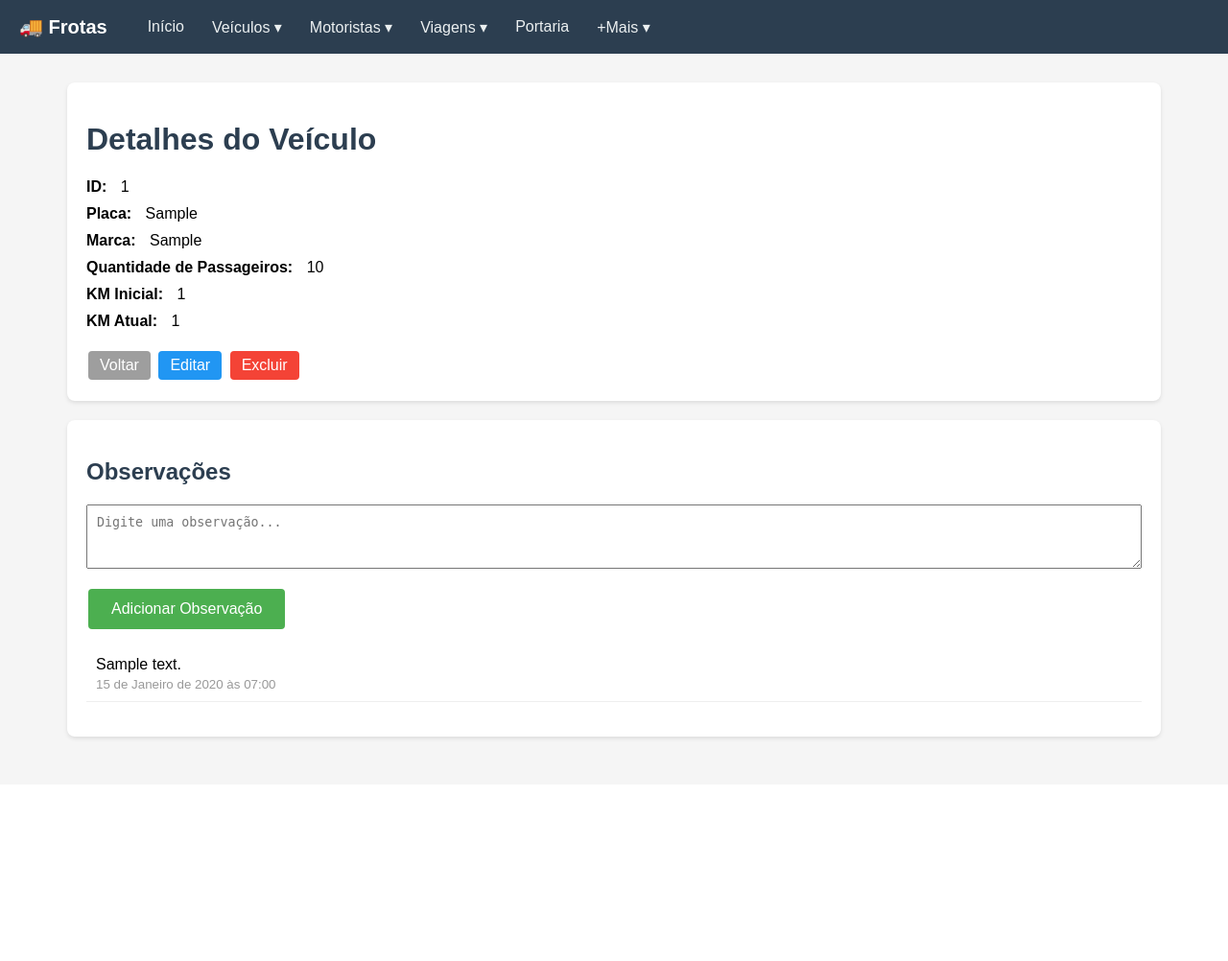
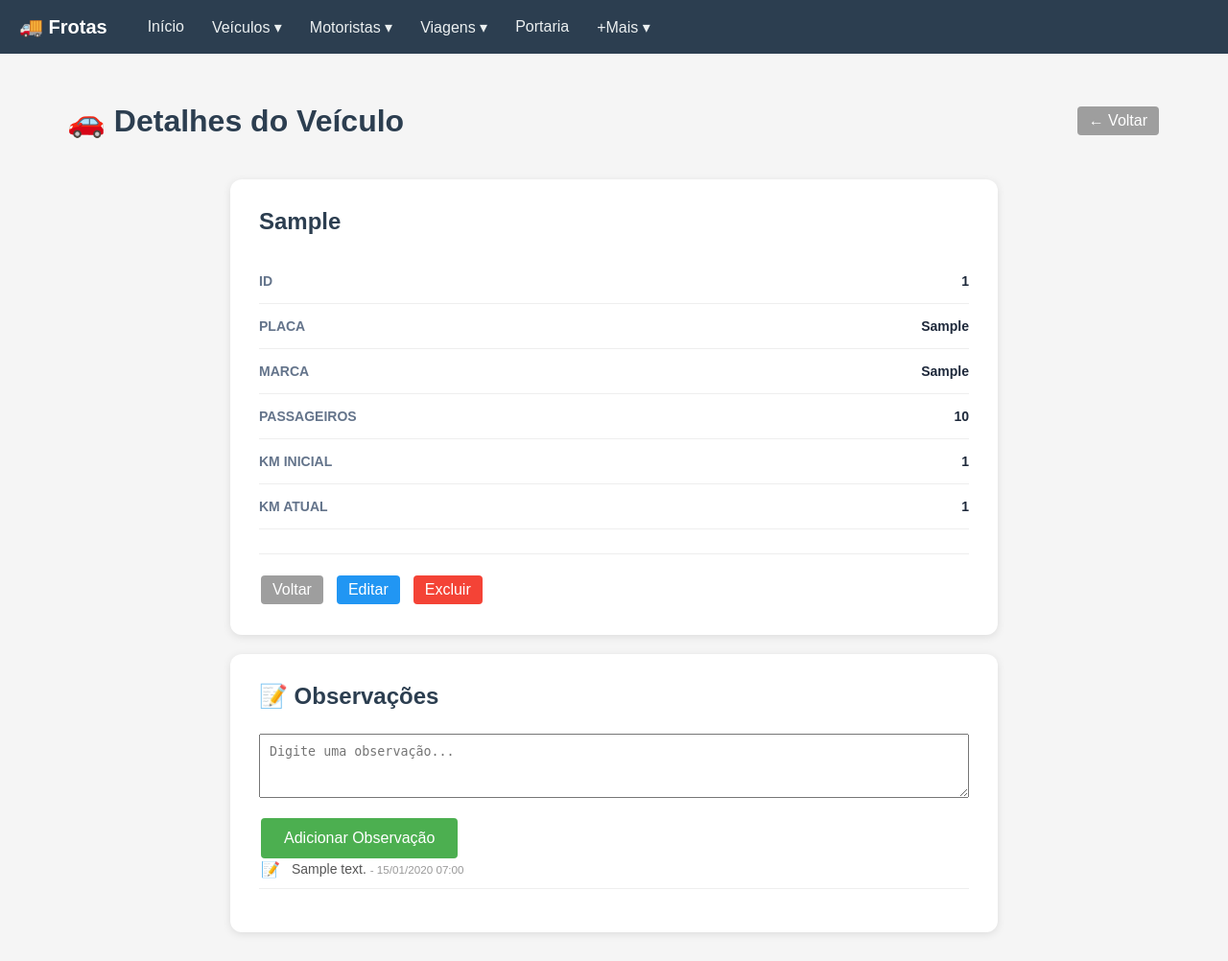
Before and after one commit to aliastrackingna/frotas, a Django app: page /veiculos/1/ in a window 1280 px wide. Shown: the whole page at 96% size. Before the commit the page ends 773 px from the top, so only its background shows below. Run offline with Django 5.2, Linux system fonts and the light colour scheme; tables that the repository leaves empty hold one stand-in row (values such as "Sample post").

Commit message:
Refactor vehicle templates to use card-based layout

```diff
--- a/vehicles/templates/vehicles/veiculo_detail.html
+++ b/vehicles/templates/vehicles/veiculo_detail.html
@@ -3,27 +3,53 @@
 {% block title %}Detalhes do Veículo - Frotas{% endblock %}
 
 {% block content %}
-<div class="card">
-    <h1>Detalhes do Veículo</h1>
+<div class="header">
+    <h1>🚗 Detalhes do Veículo</h1>
+    <a href="{% url 'veiculo_list' %}" class="btn btn-back">← Voltar</a>
+</div>
 
-    <div class="detail">
-        <p><label>ID:</label> {{ veiculo.id_veiculo }}</p>
-        <p><label>Placa:</label> {{ veiculo.placa }}</p>
-        <p><label>Marca:</label> {{ veiculo.marca }}</p>
-        <p><label>Quantidade de Passageiros:</label> {{ veiculo.quantidade_passageiros }}</p>
-        <p><label>KM Inicial:</label> {{ veiculo.km_inicial }}</p>
-        <p><label>KM Atual:</label> {{ veiculo.kms_atual }}</p>
+<div class="detail-card">
+    <h1>{{ veiculo.placa }}</h1>
+
+    <div class="detail-row">
+        <span class="detail-label">ID</span>
+        <span class="detail-value">{{ veiculo.id_veiculo }}</span>
     </div>
 
-    <div class="margin-top">
+    <div class="detail-row">
+        <span class="detail-label">Placa</span>
+        <span class="detail-value">{{ veiculo.placa }}</span>
+    </div>
+
+    <div class="detail-row">
+        <span class="detail-label">Marca</span>
+        <span class="detail-value">{{ veiculo.marca }}</span>
+    </div>
+
+    <div class="detail-row">
+        <span class="detail-label">Passageiros</span>
+        <span class="detail-value">{{ veiculo.quantidade_passageiros }}</span>
+    </div>
+
+    <div class="detail-row">
+        <span class="detail-label">KM Inicial</span>
+        <span class="detail-value">{{ veiculo.km_inicial|floatformat:"0" }}</span>
+    </div>
+
+    <div class="detail-row">
+        <span class="detail-label">KM Atual</span>
+        <span class="detail-value">{{ veiculo.kms_atual|floatformat:"0" }}</span>
+    </div>
+
+    <div class="detail-actions">
         <a href="{% url 'veiculo_list' %}" class="btn btn-back">Voltar</a>
         <a href="{% url 'veiculo_update' veiculo.id_veiculo %}" class="btn btn-edit">Editar</a>
         <a href="{% url 'veiculo_delete' veiculo.id_veiculo %}" class="btn btn-delete">Excluir</a>
     </div>
 </div>
 
-<div class="card">
-    <h2>Observações</h2>
+<div class="detail-card" style="margin-top: 20px;">
+    <h1>📝 Observações</h1>
 
     <form method="post" action="{% url 'observacao_create' veiculo.id_veiculo %}" class="form-margin-bottom">
         {% csrf_token %}
@@ -33,13 +59,16 @@
         <button type="submit" class="btn btn-primary">Adicionar Observação</button>
     </form>
 
-    <ul>
+    <div class="item-body">
         {% for obs in veiculo.observacoes.all %}
-        <li class="detail-item">{{ obs.texto }} <br><small>{{ obs.data_criacao }}</small></li>
+        <div class="item-info" style="border-bottom: 1px solid #eee; padding-bottom: 10px; margin-bottom: 10px;">
+            <span class="info-icon">📝</span>
+            <span>{{ obs.texto }} <small style="color: #999;">- {{ obs.data_criacao|date:"d/m/Y H:i" }}</small></span>
+        </div>
         {% empty %}
-        <li>Nenhuma observação.</li>
+        <p style="color: #999; text-align: center;">Nenhuma observação.</p>
         {% endfor %}
-    </ul>
+    </div>
 </div>
 
 {% endblock %}
```
Also changed, not shown: vehicles/templates/vehicles/veiculo_confirm_delete.html (+14 -6 lines), vehicles/templates/vehicles/veiculo_form.html (+19 -14 lines), vehicles/templates/vehicles/veiculo_list.html (+49 -36 lines).
